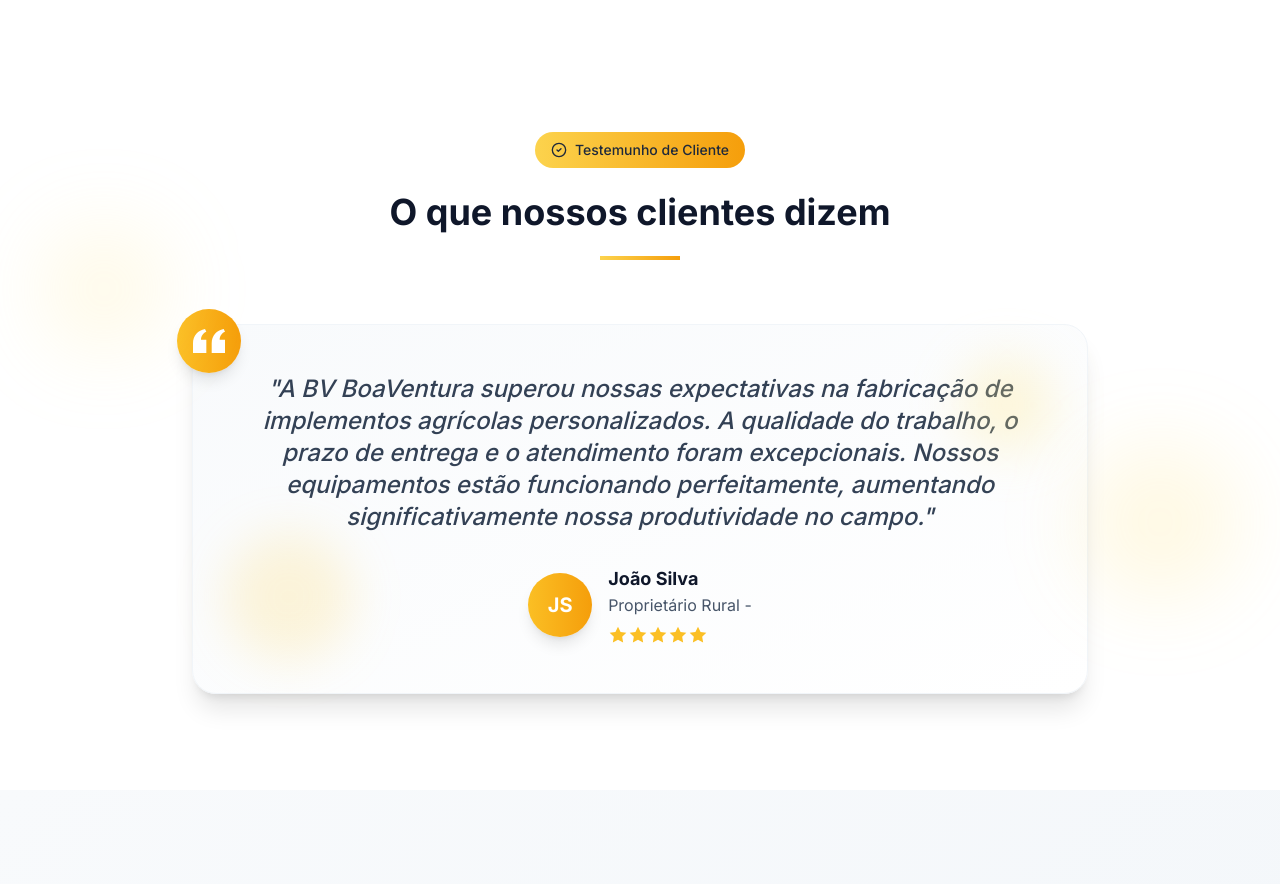
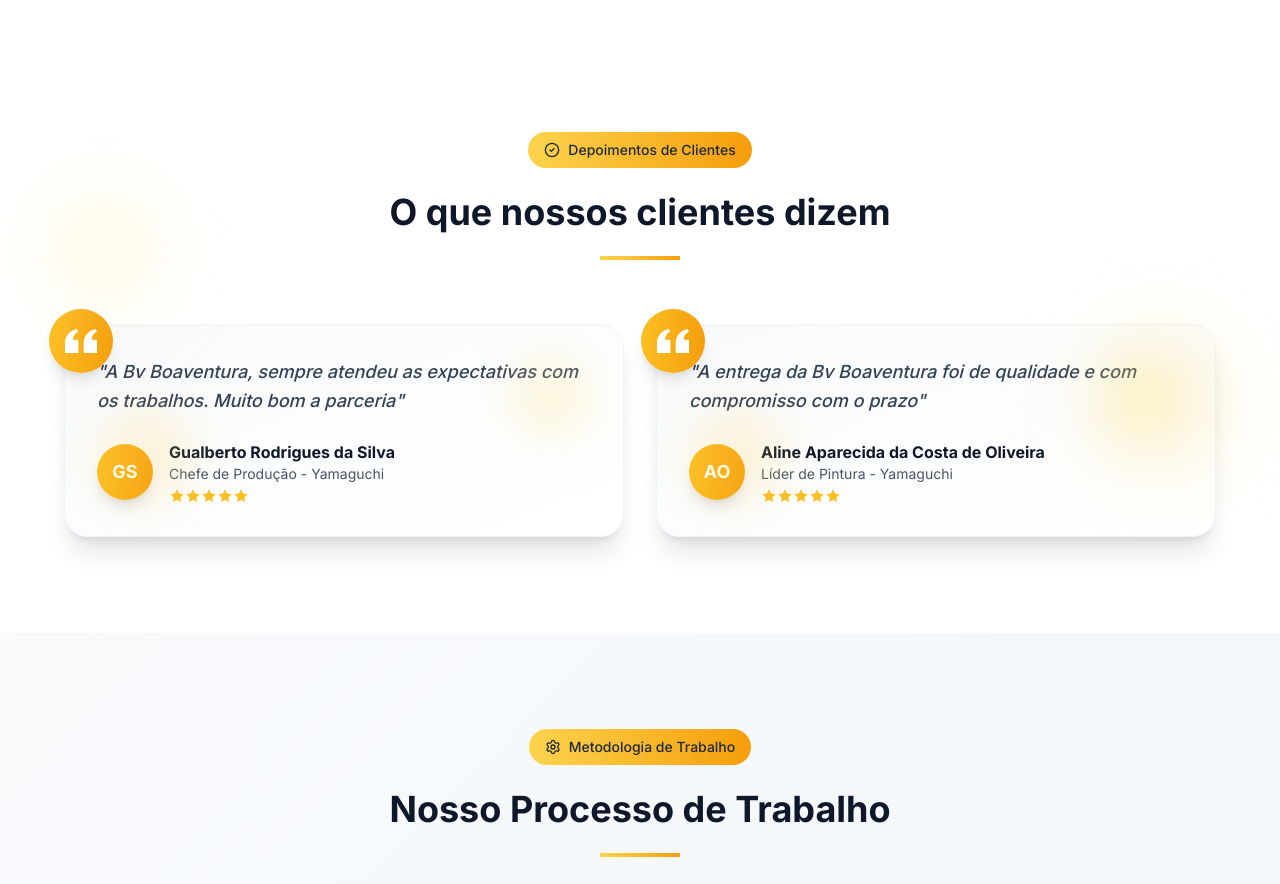
Before and after one commit to marcelo20505050550/vercel, a Next.js app: page /servicos in a window 1280 px wide. Shown: the part 5340-6224 px from the top of the page. Built offline with nearby package versions, Linux system fonts and the light colour scheme.

Commit message:
fix: corrige erro de build - remove APIs de manutenção e ajusta inicialização do Supabase; feat: atualiza depoimentos com clientes reais da Yamaguchi

```diff
--- a/src/app/api/fix-arrays/route.ts
+++ /dev/null
@@ -1,103 +0,0 @@
-import { NextRequest, NextResponse } from 'next/server';
-import { supabase } from '@/lib/supabase';
-import logger from '@/utils/logger';
-
-export async function GET(request: NextRequest) {
-  // PROTEÇÃO: Bloquear em produção ou exigir autenticação
-  if (process.env.NODE_ENV === 'production') {
-    const authHeader = request.headers.get('authorization');
-    const adminSecret = process.env.ADMIN_SECRET;
-
-    if (!adminSecret || authHeader !== `Bearer ${adminSecret}`) {
-      logger.warn('Tentativa de acesso não autorizado ao endpoint de manutenção');
-      return NextResponse.json(
-        { error: 'Não autorizado' },
-        { status: 401 }
-      );
-    }
-  }
-
-  logger.info('Executando script para corrigir arrays nulos');
-
-  try {
-    // Buscar todos os produtos
-    const { data, error } = await supabase
-      .from('produtos')
-      .select('*');
-
-    if (error) {
-      logger.error('Erro ao buscar produtos', error);
-      return NextResponse.json({
-        success: false,
-        error: error.message
-      }, { status: 500 });
-    }
-
-    logger.info(`Encontrados ${data?.length || 0} produtos`);
-
-    // Array para armazenar resultados
-    const results = [];
-
-    // Processar cada produto
-    for (const produto of data || []) {
-      logger.debug(`Processando produto ${produto.id}`, produto.slug);
-
-      // Verificar se algum campo de array é null
-      if (produto.gallery === null || produto.seo_keywords === null) {
-        logger.info(`Atualizando produto ${produto.id}`, produto.slug);
-
-        // Criar objeto com os campos a serem atualizados
-        const updates = {
-          gallery: produto.gallery === null ? [] : produto.gallery,
-          seo_keywords: produto.seo_keywords === null ? [] : produto.seo_keywords
-        };
-
-        // Atualizar o produto no Supabase
-        const { data: updateData, error: updateError } = await supabase
-          .from('produtos')
-          .update(updates)
-          .eq('id', produto.id);
-
-        if (updateError) {
-          logger.error(`Erro ao atualizar produto ${produto.id}`, updateError);
-          results.push({
-            id: produto.id,
-            slug: produto.slug,
-            success: false,
-            error: updateError.message
-          });
-        } else {
-          logger.success(`Produto ${produto.id} atualizado`);
-          results.push({
-            id: produto.id,
-            slug: produto.slug,
-            success: true
-          });
-        }
-      } else {
-        logger.debug(`Produto ${produto.id} já está correto`);
-        results.push({
-          id: produto.id,
-          slug: produto.slug,
-          success: true,
-          noUpdateNeeded: true
-        });
-      }
-    }
-
-    const updatedCount = results.filter(r => r.success && !r.noUpdateNeeded).length;
-    logger.success(`${updatedCount} produtos atualizados com sucesso`);
-
-    return NextResponse.json({
-      success: true,
-      results
-    });
-
-  } catch (err) {
-    logger.error('Erro ao executar script', err);
-    return NextResponse.json({
-      success: false,
-      error: err instanceof Error ? err.message : 'Erro desconhecido'
-    }, { status: 500 });
-  }
-}
--- a/src/components/ui/ServicesPageContent.tsx
+++ b/src/components/ui/ServicesPageContent.tsx
@@ -296,7 +296,7 @@
               viewport={{ once: true }}
             >
               <CheckCircle2 className="h-4 w-4 mr-2" />
-              Testemunho de Cliente
+              Depoimentos de Clientes
             </motion.div>
 
             <h2 className="text-3xl md:text-4xl font-bold mb-6 text-slate-900">
@@ -306,14 +306,16 @@
             <div className="w-20 h-1 bg-gradient-to-r from-yellow-300 to-yellow-500 mx-auto mb-6"></div>
           </motion.div>
 
+          {/* Depoimentos */}
+          <div className="grid md:grid-cols-2 gap-8 max-w-6xl mx-auto">
+            {/* Depoimento 1 - Gualberto */}
             <motion.div
-            className="max-w-4xl mx-auto"
               initial={{ opacity: 0, y: 30 }}
               whileInView={{ opacity: 1, y: 0 }}
-            transition={{ duration: 0.8, delay: 0.3 }}
+              transition={{ duration: 0.8, delay: 0.2 }}
               viewport={{ once: true }}
             >
-            <div className="bg-gradient-to-br from-slate-50 to-white rounded-3xl p-8 md:p-12 shadow-xl border border-slate-100 relative">
+              <div className="bg-gradient-to-br from-slate-50 to-white rounded-3xl p-8 shadow-xl border border-slate-100 relative h-full flex flex-col">
                 {/* Aspas decorativas */}
                 <div className="absolute -top-4 -left-4 w-16 h-16 bg-gradient-to-r from-yellow-400 to-yellow-500 rounded-full flex items-center justify-center shadow-lg">
                   <svg className="w-8 h-8 text-white" fill="currentColor" viewBox="0 0 24 24">
@@ -321,37 +323,79 @@
                   </svg>
                 </div>
 
-              <div className="text-center">
-                <blockquote className="text-xl md:text-2xl text-slate-700 font-medium leading-relaxed mb-8 italic">
-                  "A BV BoaVentura superou nossas expectativas na fabricação de implementos agrícolas personalizados.
-                  A qualidade do trabalho, o prazo de entrega e o atendimento foram excepcionais.
-                  Nossos equipamentos estão funcionando perfeitamente,
-                  aumentando significativamente nossa produtividade no campo."
+                <div className="flex-1">
+                  <blockquote className="text-lg text-slate-700 font-medium leading-relaxed mb-6 italic">
+                    "A Bv Boaventura, sempre atendeu as expectativas com os trabalhos. Muito bom a parceria"
                   </blockquote>
+                </div>
 
-                <div className="flex items-center justify-center">
-                  <div className="w-16 h-16 bg-gradient-to-r from-yellow-400 to-yellow-500 rounded-full flex items-center justify-center mr-4 shadow-lg">
-                    <span className="text-white font-bold text-xl">JS</span>
+                <div className="flex items-center">
+                  <div className="w-14 h-14 bg-gradient-to-r from-yellow-400 to-yellow-500 rounded-full flex items-center justify-center mr-4 shadow-lg">
+                    <span className="text-white font-bold text-lg">GS</span>
                   </div>
                   <div className="text-left">
-                    <h4 className="text-lg font-bold text-slate-900">João Silva</h4>
-                    <p className="text-slate-600">Proprietário Rural - </p>
-                    <div className="flex items-center mt-2">
+                    <h4 className="text-base font-bold text-slate-900">Gualberto Rodrigues da Silva</h4>
+                    <p className="text-slate-600 text-sm">Chefe de Produção - Yamaguchi</p>
+                    <div className="flex items-center mt-1">
                       {[...Array(5)].map((_, i) => (
-                        <svg key={i} className="w-5 h-5 text-yellow-400 fill-current" viewBox="0 0 24 24">
+                        <svg key={i} className="w-4 h-4 text-yellow-400 fill-current" viewBox="0 0 24 24">
                           <path d="M12 2l3.09 6.26L22 9.27l-5 4.87 1.18 6.88L12 17.77l-6.18 3.25L7 14.14 2 9.27l6.91-1.01L12 2z" />
                         </svg>
                       ))}
                     </div>
                   </div>
                 </div>
+
+                {/* Elementos decorativos */}
+                <div className="absolute top-8 right-8 w-20 h-20 bg-yellow-200/30 rounded-full blur-xl"></div>
+                <div className="absolute bottom-8 left-8 w-24 h-24 bg-yellow-300/20 rounded-full blur-xl"></div>
+              </div>
+            </motion.div>
+
+            {/* Depoimento 2 - Aline */}
+            <motion.div
+              initial={{ opacity: 0, y: 30 }}
+              whileInView={{ opacity: 1, y: 0 }}
+              transition={{ duration: 0.8, delay: 0.4 }}
+              viewport={{ once: true }}
+            >
+              <div className="bg-gradient-to-br from-slate-50 to-white rounded-3xl p-8 shadow-xl border border-slate-100 relative h-full flex flex-col">
+                {/* Aspas decorativas */}
+                <div className="absolute -top-4 -left-4 w-16 h-16 bg-gradient-to-r from-yellow-400 to-yellow-500 rounded-full flex items-center justify-center shadow-lg">
+                  <svg className="w-8 h-8 text-white" fill="currentColor" viewBox="0 0 24 24">
+                    <path d="M14.017 21v-7.391c0-5.704 3.731-9.57 8.983-10.609l.995 2.151c-2.432.917-3.995 3.638-3.995 5.849h4v10h-9.983zm-14.017 0v-7.391c0-5.704 3.748-9.57 9-10.609l.996 2.151c-2.433.917-3.996 3.638-3.996 5.849h4v10h-10z" />
+                  </svg>
+                </div>
+
+                <div className="flex-1">
+                  <blockquote className="text-lg text-slate-700 font-medium leading-relaxed mb-6 italic">
+                    "A entrega da Bv Boaventura foi de qualidade e com compromisso com o prazo"
+                  </blockquote>
+                </div>
+
+                <div className="flex items-center">
+                  <div className="w-14 h-14 bg-gradient-to-r from-yellow-400 to-yellow-500 rounded-full flex items-center justify-center mr-4 shadow-lg">
+                    <span className="text-white font-bold text-lg">AO</span>
+                  </div>
+                  <div className="text-left">
+                    <h4 className="text-base font-bold text-slate-900">Aline Aparecida da Costa de Oliveira</h4>
+                    <p className="text-slate-600 text-sm">Líder de Pintura - Yamaguchi</p>
+                    <div className="flex items-center mt-1">
+                      {[...Array(5)].map((_, i) => (
+                        <svg key={i} className="w-4 h-4 text-yellow-400 fill-current" viewBox="0 0 24 24">
+                          <path d="M12 2l3.09 6.26L22 9.27l-5 4.87 1.18 6.88L12 17.77l-6.18 3.25L7 14.14 2 9.27l6.91-1.01L12 2z" />
+                        </svg>
+                      ))}
+                    </div>
+                  </div>
                 </div>
 
                 {/* Elementos decorativos */}
-              <div className="absolute top-8 right-8 w-24 h-24 bg-yellow-200/30 rounded-full blur-xl"></div>
-              <div className="absolute bottom-8 left-8 w-32 h-32 bg-yellow-300/20 rounded-full blur-xl"></div>
+                <div className="absolute top-8 right-8 w-20 h-20 bg-yellow-200/30 rounded-full blur-xl"></div>
+                <div className="absolute bottom-8 left-8 w-24 h-24 bg-yellow-300/20 rounded-full blur-xl"></div>
               </div>
             </motion.div>
+          </div>
 
           {/* Elementos decorativos de fundo */}
           <div className="absolute top-1/4 left-10 w-32 h-32 bg-yellow-200/20 rounded-full blur-2xl"></div>
--- a/src/lib/supabase.ts
+++ b/src/lib/supabase.ts
@@ -1,7 +1,7 @@
 import { createClient } from '@supabase/supabase-js';
 
-const supabaseUrl = process.env.NEXT_PUBLIC_SUPABASE_URL || '';
-const supabaseKey = process.env.NEXT_PUBLIC_SUPABASE_ANON_KEY || '';
+const supabaseUrl = process.env.NEXT_PUBLIC_SUPABASE_URL;
+const supabaseKey = process.env.NEXT_PUBLIC_SUPABASE_ANON_KEY;
 
 // Log seguro apenas em desenvolvimento
 if (process.env.NODE_ENV === 'development') {
@@ -10,7 +10,15 @@
   console.log('[Supabase] API Key:', supabaseKey ? 'Configurada' : 'Não configurada');
 }
 
-export const supabase = createClient(supabaseUrl, supabaseKey);
+// Verificar se as variáveis de ambiente estão configuradas
+if (!supabaseUrl || !supabaseKey) {
+  console.warn('[Supabase] Variáveis de ambiente não configuradas. Cliente não será inicializado.');
+}
+
+export const supabase = createClient(
+  supabaseUrl || 'https://placeholder.supabase.co',
+  supabaseKey || 'placeholder-key'
+);
 
 export type Produto = {
   id: number;
```
Lines whose indentation alone changed are shown as unchanged.
